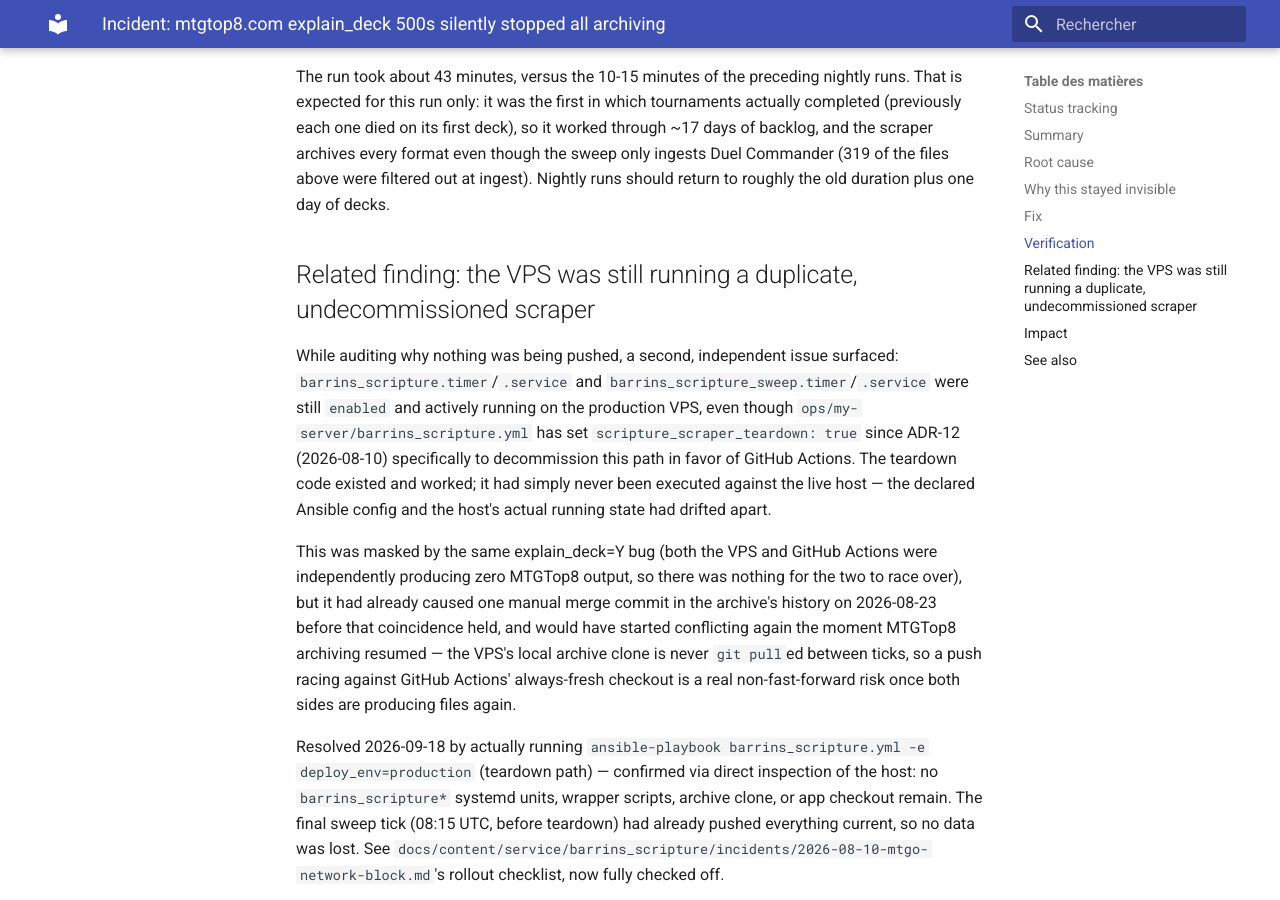
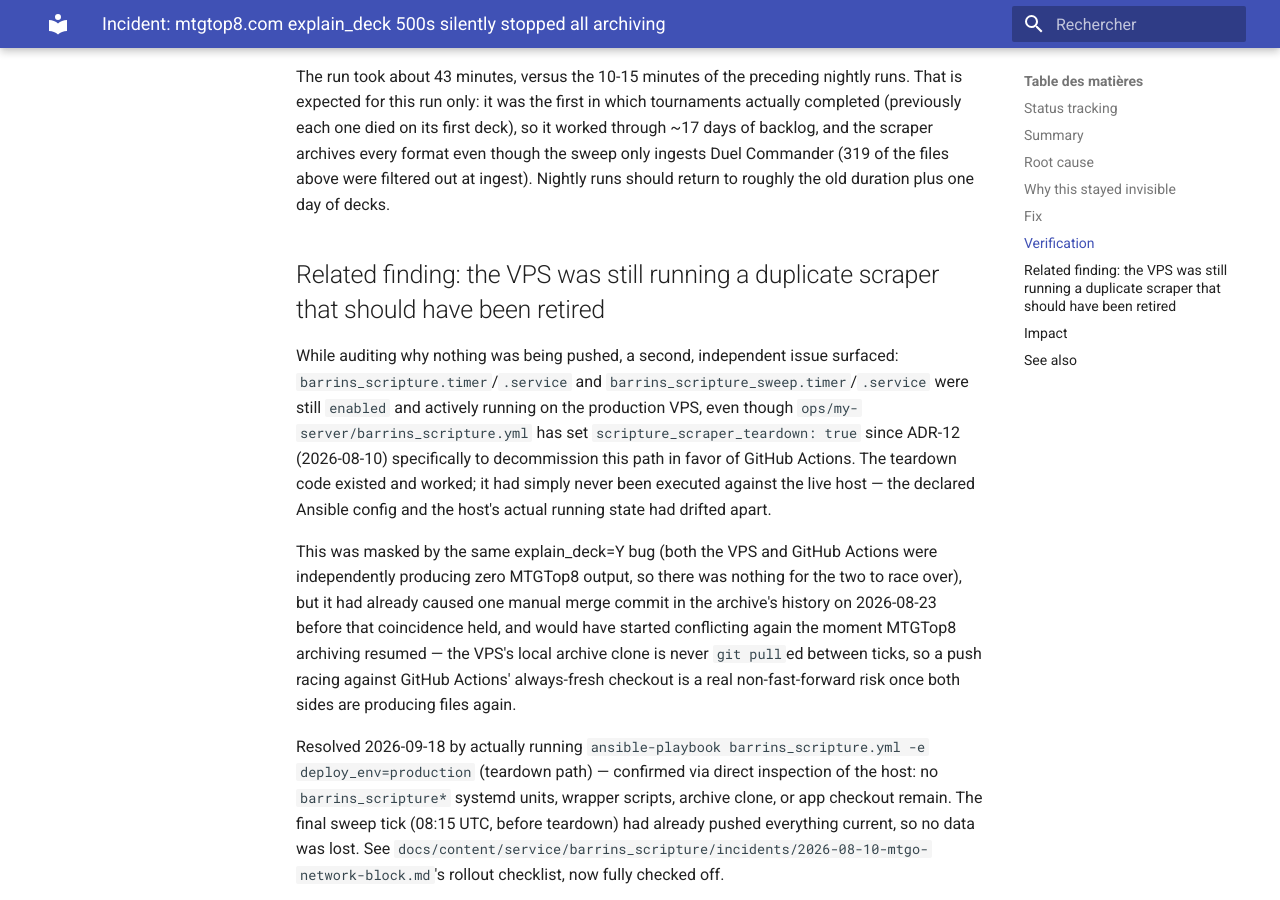
Before and after one commit to Spigushe/barrins-project, an MkDocs documentation site: the page built from docs/content/service/barrins_scripture/incidents/2026-09-18-mtgtop8-explain-deck-500.md, in a window 1280 px wide and 900 px high, scrolled down 2588 px. Built offline with MkDocs 1.6.1 and Material for MkDocs 9.7.7, drawn with Linux system fonts in a browser that asks for light colours.

Commit message:
docs(scripture): reword heading to pass the cspell check

```diff
--- a/docs/content/service/barrins_scripture/incidents/2026-09-18-mtgtop8-explain-deck-500.md
+++ b/docs/content/service/barrins_scripture/incidents/2026-09-18-mtgtop8-explain-deck-500.md
@@ -108,7 +108,7 @@ archives every format even though the sweep only ingests Duel Commander
 (319 of the files above were filtered out at ingest). Nightly runs should
 return to roughly the old duration plus one day of decks.
 
-## Related finding: the VPS was still running a duplicate, undecommissioned scraper
+## Related finding: the VPS was still running a duplicate scraper that should have been retired
 
 While auditing why nothing was being pushed, a second, independent issue
 surfaced: `barrins_scripture.timer`/`.service` and
```
